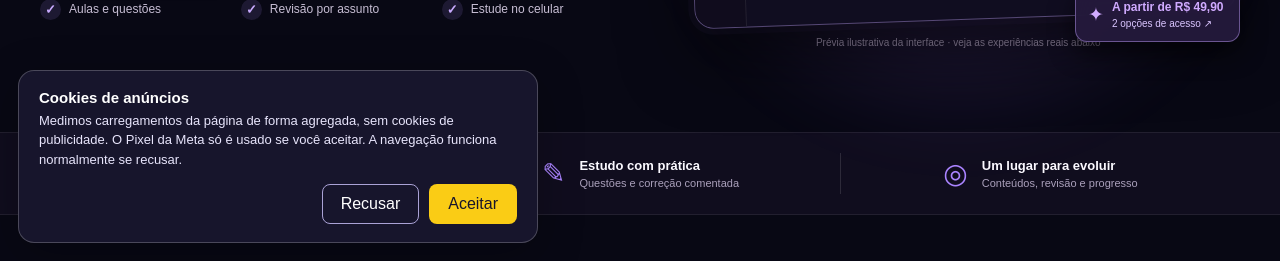
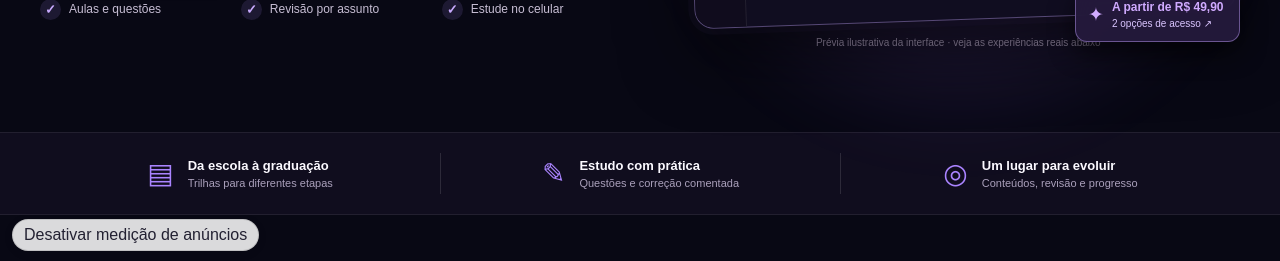
Before and after one commit to dramaflix2026-stack/Eduverso, a Next.js app: page / in a window 1280 px wide. Shown: the part 539-800 px from the top of the page. Built offline with nearby package versions, Linux system fonts and the light colour scheme.

Commit message:
fix(landing): remove cookie banner and initialize Meta pixel on entry

```diff
--- a/app/meta-pixel.tsx
+++ b/app/meta-pixel.tsx
@@ -6,7 +6,7 @@ import "./meta-pixel.css";
 const PIXEL_ID = "1714519746738518";
 const CONSENT_KEY = "eduverso-marketing-consent-v1";
 
-type Consent = "loading" | "unset" | "accepted" | "declined";
+type Preference = "loading" | "enabled" | "disabled";
 type FacebookPixel = ((...args: unknown[]) => void) & {
   callMethod?: (...args: unknown[]) => void;
   queue?: unknown[][];
@@ -44,7 +44,7 @@ function installPixel() {
 
 // In-memory choice also works when an in-app browser blocks localStorage.
 let marketingAllowed = false;
-function hasMarketingConsent() {
+function isMarketingEnabled() {
   return marketingAllowed;
 }
 
@@ -57,7 +57,7 @@ export function trackEduversoCheckout(
   event: MouseEvent<HTMLAnchorElement>,
   details: { productId: string; productName: string; value: number; checkoutUrl: string },
 ) {
-  if (!hasMarketingConsent() || !window.fbq) return;
+  if (!isMarketingEnabled() || !window.fbq) return;
   window.fbq("track", "InitiateCheckout", {
     content_name: details.productName,
     content_ids: [details.productId],
@@ -76,20 +76,20 @@ export function trackEduversoCheckout(
   window.setTimeout(() => window.location.assign(details.checkoutUrl), 180);
 }
 
-/** Public landing only: independent operational load count and consent-gated Meta events. */
+/** Public landing only: operational load count and Meta events. Preserve explicit opt-outs. */
 export default function MetaPixelTracking() {
-  const [consent, setConsent] = useState<Consent>("loading");
+  const [preference, setPreference] = useState<Preference>("loading");
   const pageViewSent = useRef(false);
   const loadCountSent = useRef(false);
 
   useEffect(() => {
     try {
       const saved = window.localStorage.getItem(CONSENT_KEY);
-      marketingAllowed = saved === "accepted";
-      setConsent(saved === "accepted" ? "accepted" : saved === "declined" ? "declined" : "unset");
+      marketingAllowed = saved !== "declined";
+      setPreference(marketingAllowed ? "enabled" : "disabled");
     } catch {
-      marketingAllowed = false;
-      setConsent("unset");
+      marketingAllowed = true;
+      setPreference("enabled");
     }
   }, []);
 
@@ -113,17 +113,17 @@ export default function MetaPixelTracking() {
   }, []);
 
   useEffect(() => {
-    if (consent === "accepted") {
+    if (preference === "enabled") {
       installPixel();
       window.fbq?.("consent", "grant");
       if (!pageViewSent.current) {
         window.fbq?.("track", "PageView");
         pageViewSent.current = true;
       }
-    } else if (consent === "declined") {
+    } else if (preference === "disabled") {
       window.fbq?.("consent", "revoke");
     }
-  }, [consent]);
+  }, [preference]);
 
   function decide(next: "accepted" | "declined") {
     marketingAllowed = next === "accepted";
@@ -133,34 +133,19 @@ export default function MetaPixelTracking() {
     } catch {
       // If storage is disabled, keep the user's choice for this page view.
     }
-    setConsent(next);
+    setPreference(marketingAllowed ? "enabled" : "disabled");
   }
 
-  if (consent === "loading") return null;
-
-  if (consent !== "unset") {
-    return (
-      <button
-        type="button"
-        className="eduverso-cookies-settings"
-        onClick={() => setConsent("unset")}
-        aria-label="Alterar preferências de cookies de anúncios"
-      >
-        Cookies
-      </button>
-    );
-  }
+  if (preference === "loading") return null;
 
   return (
-    <section className="eduverso-cookies-banner" aria-label="Preferências de cookies de anúncios">
-      <div className="eduverso-cookies-text">
-        <strong>Cookies de anúncios</strong>
-        <p>Medimos carregamentos da página de forma agregada, sem cookies de publicidade. O Pixel da Meta só é usado se você aceitar. A navegação funciona normalmente se recusar.</p>
-      </div>
-      <div className="eduverso-cookies-actions">
-        <button type="button" onClick={() => decide("declined")} className="eduverso-cookies-decline">Recusar</button>
-        <button type="button" onClick={() => decide("accepted")} className="eduverso-cookies-accept">Aceitar</button>
-      </div>
-    </section>
+    <button
+      type="button"
+      className="eduverso-cookies-settings"
+      onClick={() => decide(preference === "enabled" ? "declined" : "accepted")}
+      aria-label={preference === "enabled" ? "Desativar medição de anúncios da Meta" : "Ativar medição de anúncios da Meta"}
+    >
+      {preference === "enabled" ? "Desativar medição de anúncios" : "Ativar medição de anúncios"}
+    </button>
   );
 }
```
